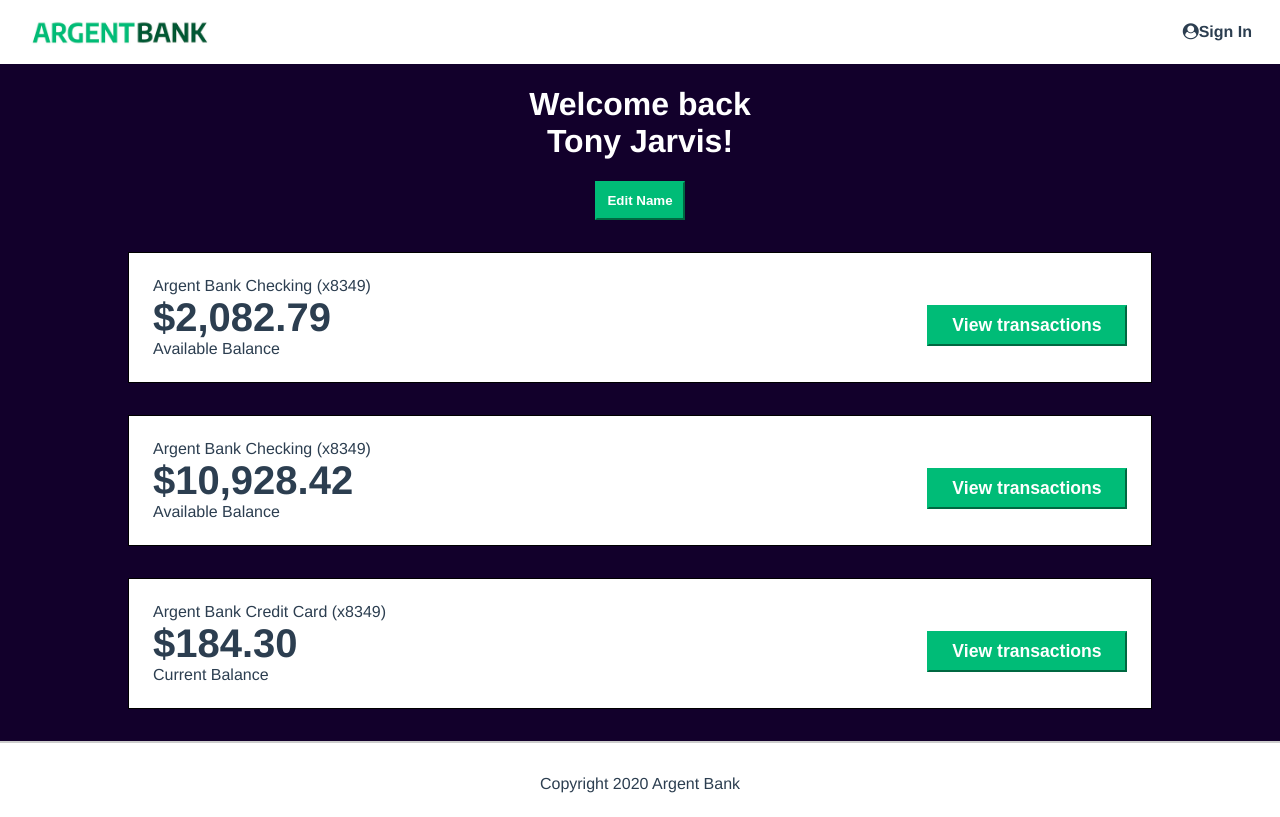
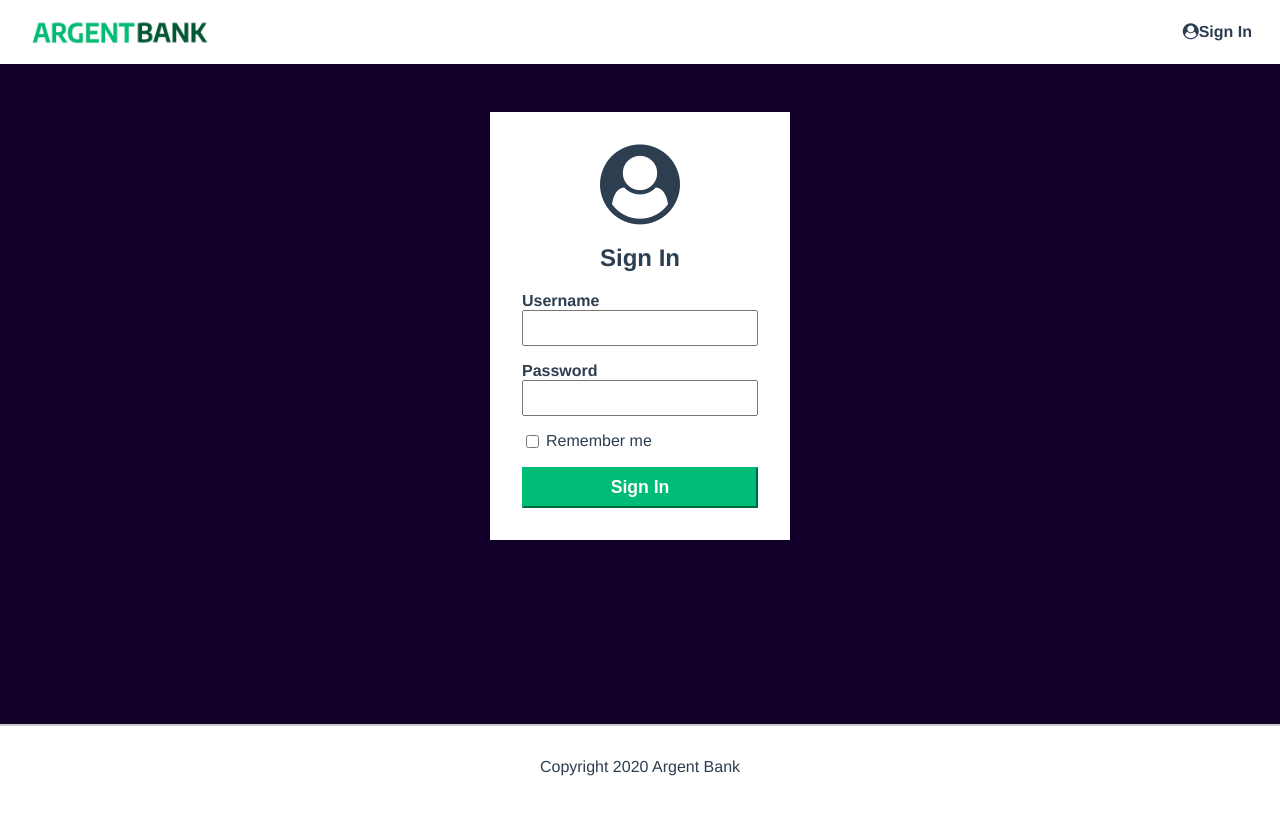
Before and after one commit to pyko7/Project-13-Bank, a React (Vite) app: page /signin in a window 1280 px wide. Built offline with nearby package versions, Linux system fonts and the light colour scheme.

Commit message:
chore: add router

```diff
--- a/package.json
+++ b/package.json
@@ -10,8 +10,10 @@
     "preview": "vite preview"
   },
   "dependencies": {
+    "@reduxjs/toolkit": "^2.2.5",
     "react": "^18.2.0",
-    "react-dom": "^18.2.0"
+    "react-dom": "^18.2.0",
+    "react-router-dom": "^6.23.1"
   },
   "devDependencies": {
     "@types/react": "^18.2.66",
--- a/src/App.jsx
+++ b/src/App.jsx
@@ -1,11 +1,11 @@
 import Layout from "./components/Layout/Layout";
-import UserPage from "./pages/UserPage";
+import HomePage from "./pages/HomePage";
 import "./App.css";
 
 const App = () => {
   return (
     <Layout>
-      <UserPage />
+      <HomePage />
     </Layout>
   );
 };
--- a/src/components/Header/Header.jsx
+++ b/src/components/Header/Header.jsx
@@ -1,21 +1,22 @@
+import { Link } from "react-router-dom";
 import Logo from "../../assets/img/argentBankLogo.png";
 
 const Header = () => {
   return (
     <nav className="main-nav">
-      <a className="main-nav-logo" href="./index.html">
+      <Link className="main-nav-logo" to="/">
         <img
           className="main-nav-logo-image"
           src={Logo}
           alt="Argent Bank Logo"
         />
         <h1 className="sr-only">Argent Bank</h1>
-      </a>
+      </Link>
       <div>
-        <a className="main-nav-item" href="./sign-in.html">
+        <Link className="main-nav-item" to="/signin">
           <i className="fa fa-user-circle"></i>
           Sign In
-        </a>
+        </Link>
       </div>
     </nav>
   );
--- a/src/main.jsx
+++ b/src/main.jsx
@@ -1,9 +1,10 @@
 import React from "react";
 import ReactDOM from "react-dom/client";
-import App from "./App.jsx";
+import { RouterProvider } from "react-router-dom";
+import { router } from "./router/router";
 
 ReactDOM.createRoot(document.getElementById("root")).render(
   <React.StrictMode>
-    <App />
+    <RouterProvider router={router} />
   </React.StrictMode>
 );
--- a/src/pages/LoginPage.jsx
+++ b/src/pages/LoginPage.jsx
@@ -1,5 +1,8 @@
+import Layout from "../components/Layout/Layout";
+
 const LoginPage = () => {
   return (
+    <Layout>
       <main className="main bg-dark">
         <section className="sign-in-content">
           <i className="fa fa-user-circle sign-in-icon"></i>
@@ -21,6 +24,7 @@ const LoginPage = () => {
           </form>
         </section>
       </main>
+    </Layout>
   );
 };
 
--- a/src/pages/UserPage.jsx
+++ b/src/pages/UserPage.jsx
@@ -1,7 +1,9 @@
 import AccountCard from "../components/AccountCard/AccountCard";
+import Layout from "../components/Layout/Layout";
 
 const UserPage = () => {
   return (
+    <Layout>
       <main className="main bg-dark">
         <div className="header">
           <h1>
@@ -28,6 +30,7 @@ const UserPage = () => {
           description="Current Balance"
         />
       </main>
+    </Layout>
   );
 };
 
--- /dev/null
+++ b/src/router/router.jsx
@@ -0,0 +1,19 @@
+import { createBrowserRouter } from "react-router-dom";
+import App from "../App";
+import LoginPage from "../pages/LoginPage";
+import UserPage from "../pages/UserPage";
+
+export const router = createBrowserRouter([
+  {
+    path: "/",
+    element: <App />,
+  },
+  {
+    path: "/signin",
+    element: <LoginPage />,
+  },
+  {
+    path: "/user/:id",
+    element: <UserPage />,
+  },
+]);
```
Also changed, not shown: 1 other file (tests, documents, lock files or other folders). Lines whose indentation alone changed are shown as unchanged.
